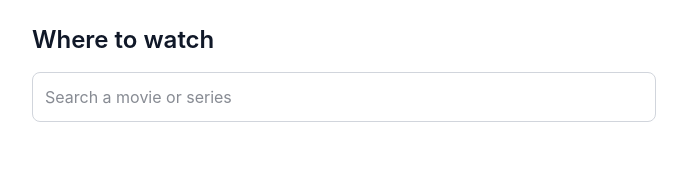
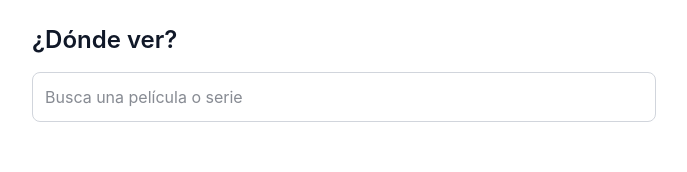
Before and after one commit to angelcarballeira/where-to-watch, a React (Vite) app: page / in a window 1280 px wide. Shown: the top 172 px of the page, without its empty margins (296-983 px from the left). Built offline with nearby package versions, Linux system fonts and the light colour scheme; no server answers.

Commit message:
Remove flag emoji from country selector

```diff
--- a/index.html
+++ b/index.html
@@ -1,5 +1,5 @@
 <!doctype html>
-<html lang="en">
+<html lang="es">
 
 <head>
   <meta charset="UTF-8" />
--- a/src/App.tsx
+++ b/src/App.tsx
@@ -58,7 +58,7 @@ function App() {
     <div className="min-h-screen bg-white text-gray-900 dark:bg-gray-950 dark:text-gray-100">
       <main className="mx-auto max-w-2xl p-6">
         <div className="mb-4 flex items-center justify-between gap-3">
-          <h1 className="text-2xl font-semibold">Where to watch</h1>
+          <h1 className="text-2xl font-semibold">¿Dónde ver?</h1>
           {regions.length > 0 && (
             <CountrySelect
               regions={regions}
@@ -70,13 +70,13 @@ function App() {
 
         <input
           type="search"
-          placeholder="Search a movie or series"
+          placeholder="Busca una película o serie"
           value={query}
           onChange={(e) => setQuery(e.target.value)}
           className="w-full rounded-lg border border-gray-300 bg-transparent p-3 outline-none focus:border-blue-500 dark:border-gray-700"
         />
 
-        {loading && <p className="mt-4 text-sm text-gray-500">Loading…</p>}
+        {loading && <p className="mt-4 text-sm text-gray-500">Cargando…</p>}
         {error && <p className="mt-4 text-sm text-red-600">{error}</p>}
 
         <ul className="mt-4 divide-y divide-gray-200 dark:divide-gray-800">
--- a/src/components/CountrySelect.tsx
+++ b/src/components/CountrySelect.tsx
@@ -21,7 +21,7 @@ export default function CountrySelect({ regions, value, onChange }: Props) {
     <select
       value={value}
       onChange={(e) => onChange(e.target.value)}
-      aria-label="Country"
+      aria-label="País"
       className="rounded-lg border border-gray-300 bg-transparent p-2 text-sm dark:border-gray-700 dark:bg-gray-950"
     >
       {options.map((o) => (
```
